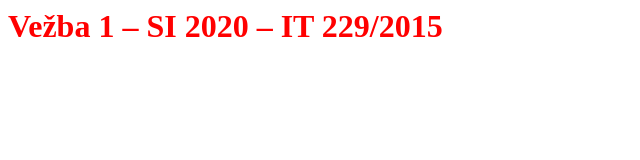
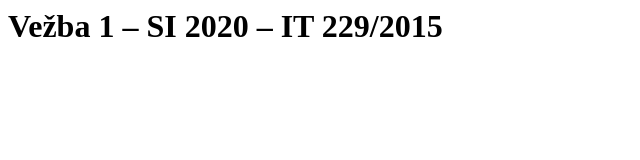
Before and after one commit to Shworc/SI_workout01, a plain HTML site: page index.html in a window 1280 px wide. Shown: the whole page, without its empty margins (0-640 px from the left). Drawn offline with Linux system fonts and the light colour scheme.

Commit message:
Drugi deo zadatka, brisanje reference na css i brisanje fajla.

```diff
--- a/dev.css
+++ /dev/null
@@ -1,3 +0,0 @@
-.h1-style {
-	color: red;
-}
--- a/index.html
+++ b/index.html
@@ -1,6 +1,6 @@
 <html>
 <head>
-<link href="dev.css" rel="stylesheet">
+
 </head>
 
 <body>
```
